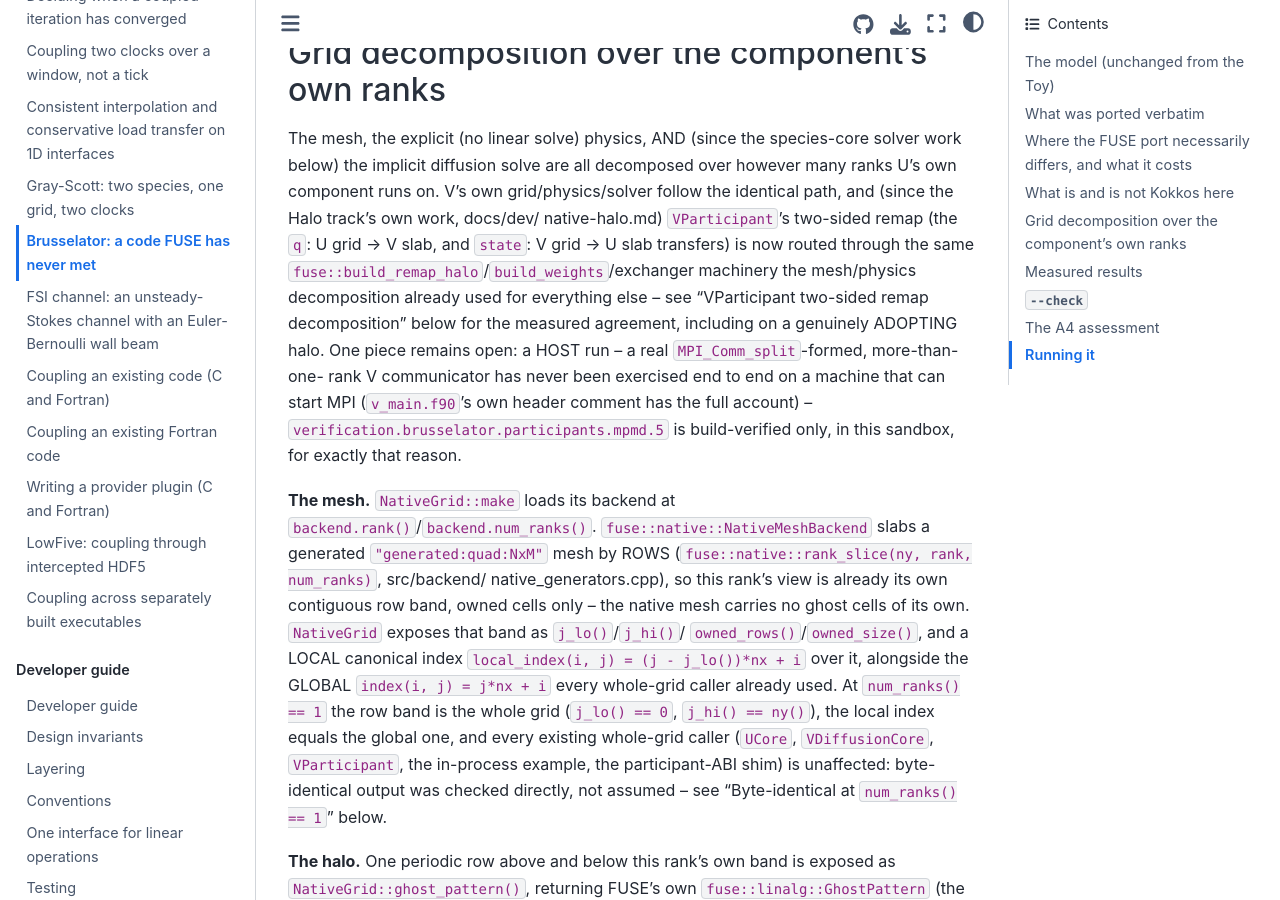
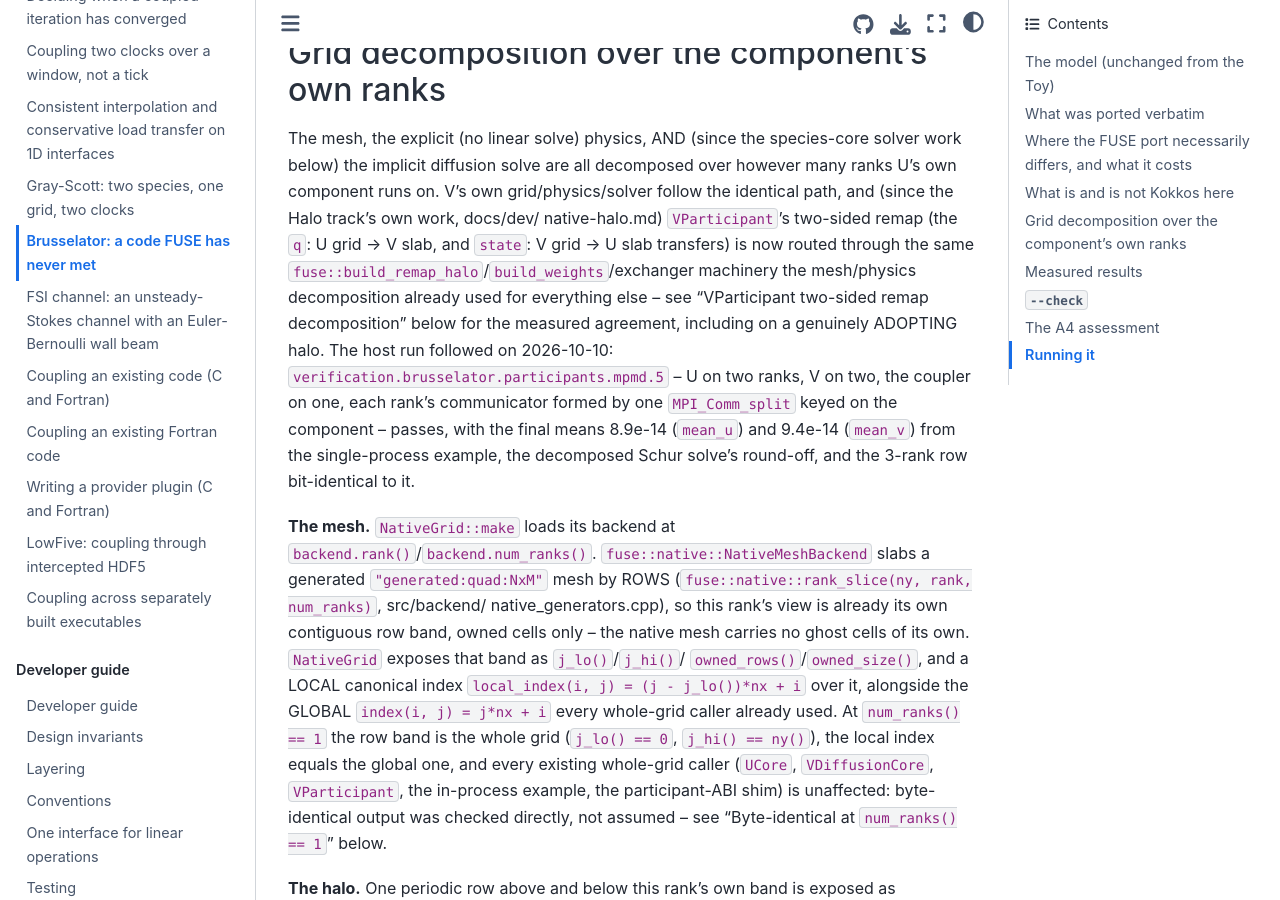
Before and after one commit to vijaysm/fuse, a Sphinx documentation site: the page built from docs/user/brusselator.md, in a window 1280 px wide and 900 px high, scrolled down 3700 px. Built offline with Sphinx 7.4.7 and the Sphinx Book theme 1.1.4, drawn with Linux system fonts in a browser that asks for light colours; pages that are not in the unit, such as notebooks, are missing from menus.

Commit message:
Record the first passing 5-rank Brusselator run
U and V on two ranks each agree with the single-process example to
9e-14, the decomposed solve's round-off; the related entry is closed.

```diff
--- a/docs/user/brusselator.md
+++ b/docs/user/brusselator.md
@@ -162,12 +162,13 @@ and `state`: V grid -> U slab transfers) is now routed through the same
 `fuse::build_remap_halo`/`build_weights`/exchanger machinery the mesh/physics
 decomposition already used for everything else -- see "VParticipant
 two-sided remap decomposition" below for the measured agreement, including
-on a genuinely ADOPTING halo. One piece
-remains open: a HOST run -- a real `MPI_Comm_split`-formed, more-than-one-
-rank V communicator has never been exercised end to end on a machine that
-can start MPI (`v_main.f90`'s own header comment has the full account) --
-`verification.brusselator.participants.mpmd.5` is build-verified only, in
-this sandbox, for exactly that reason.
+on a genuinely ADOPTING halo. The host run
+followed on 2026-10-10: `verification.brusselator.participants.mpmd.5` --
+U on two ranks, V on two, the coupler on one, each rank's communicator
+formed by one `MPI_Comm_split` keyed on the component -- passes, with the
+final means 8.9e-14 (`mean_u`) and 9.4e-14 (`mean_v`) from the
+single-process example, the decomposed Schur solve's round-off, and the
+3-rank row bit-identical to it.
 
 **The mesh.** `NativeGrid::make` loads its backend at
 `backend.rank()`/`backend.num_ranks()`. `fuse::native::NativeMeshBackend`
```
